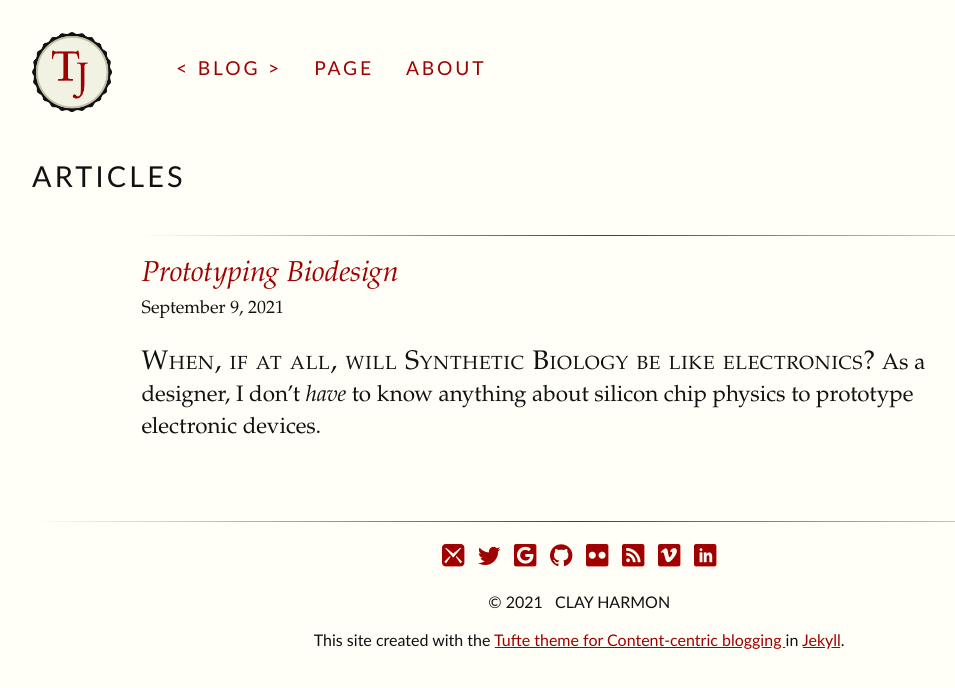
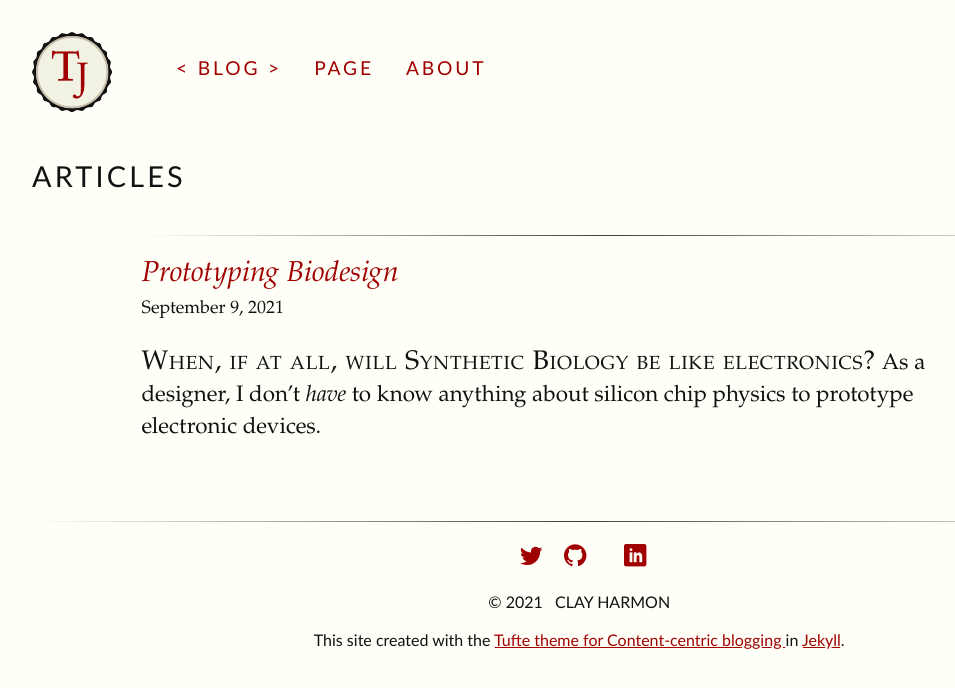
Before and after one commit to philgough/philgough.github.io, a Jekyll site: the page built from docs/index.html, in a window 1280 px wide. Shown: the top 688 px of the page, without its empty margins (32-987 px from the left). Built offline with Jekyll 4.4.1, drawn with Linux system fonts in a browser that asks for light colours; some web fonts are replaced.

Commit message:
update css to master verion

```diff
--- a/docs/css/tufte.scss
+++ b/docs/css/tufte.scss
@@ -153,6 +153,20 @@ div.epigraph > blockquote > footer {  font-style: normal;
 div.epigraph > blockquote > footer > cite { font-style: italic; }
 /* end chapter epigraphs styles */
 
+
+/* quotations */
+div.quotation { margin: 3.5636rem 0; }
+
+div.quotation > blockquote { margin-top: 3rem;
+                            margin-bottom: 3rem;
+
+                             }
+
+div.quotation > blockquote, div.quotation > blockquote > p { font-style: italic; }
+
+/* end chapter quotations styles */
+
+
 blockquote p, blockquote footer{  width: 45%;
                                   padding-left: 2.5%;
                                   padding-right: 2.5%;}
@@ -234,6 +248,7 @@ article { position: relative;
           padding: 1
 
           rem 0rem 2.5rem 0rem; } // reduced top and bottom padding by 50%
+
 
 section { padding-top: 1rem;
           padding-bottom: 1rem; }
@@ -580,67 +595,29 @@ hr.slender {
   -moz-osx-font-smoothing: grayscale;
 }
 
-.icon-mail3:before {
-  content: "\ea85";
-}
-.icon-amazon:before {
-  content: "\ea87";
-}
-.icon-google2:before {
-  content: "\ea89";
-}
-.icon-facebook2:before {
-  content: "\ea91";
+.icon-google:before {
+  content: "\ea88";
 }
 .icon-twitter:before {
   content: "\ea96";
 }
-.icon-rss2:before {
-  content: "\ea9c";
-}
-.icon-youtube:before {
-  content: "\ea9d";
-}
-.icon-vimeo2:before {
-  content: "\eaa1";
-}
-.icon-lanyrd:before {
-  content: "\eaa2";
-}
-.icon-flickr3:before {
-  content: "\eaa5";
-}
-.icon-behance2:before {
-  content: "\eaa9";
-}
-.icon-dropbox:before {
-  content: "\eaae";
-}
 .icon-github:before {
   content: "\eab0";
-}
-.icon-blogger2:before {
-  content: "\eab8";
-}
-.icon-soundcloud2:before {
-  content: "\eac4";
-}
-.icon-skype:before {
-  content: "\eac5";
-}
-.icon-reddit:before {
-  content: "\eac6";
 }
 .icon-linkedin:before {
   content: "\eac9";
 }
-.icon-pinterest:before {
-  content: "\ead1";
-}
-.icon-paypal:before {
-  content: "\ead8";
-}
-.icon-html-five:before {
-  content: "\eae4";
+.icon-instagram:before {
+  content: "\ea92";
 }
 /*-- End of Icomoon icon font section --*/
+
+
+
+.archive-item {
+  list-style-type: none;
+  display: inline;
+}
+.archive-list {
+  list-style: none;
+}
```
